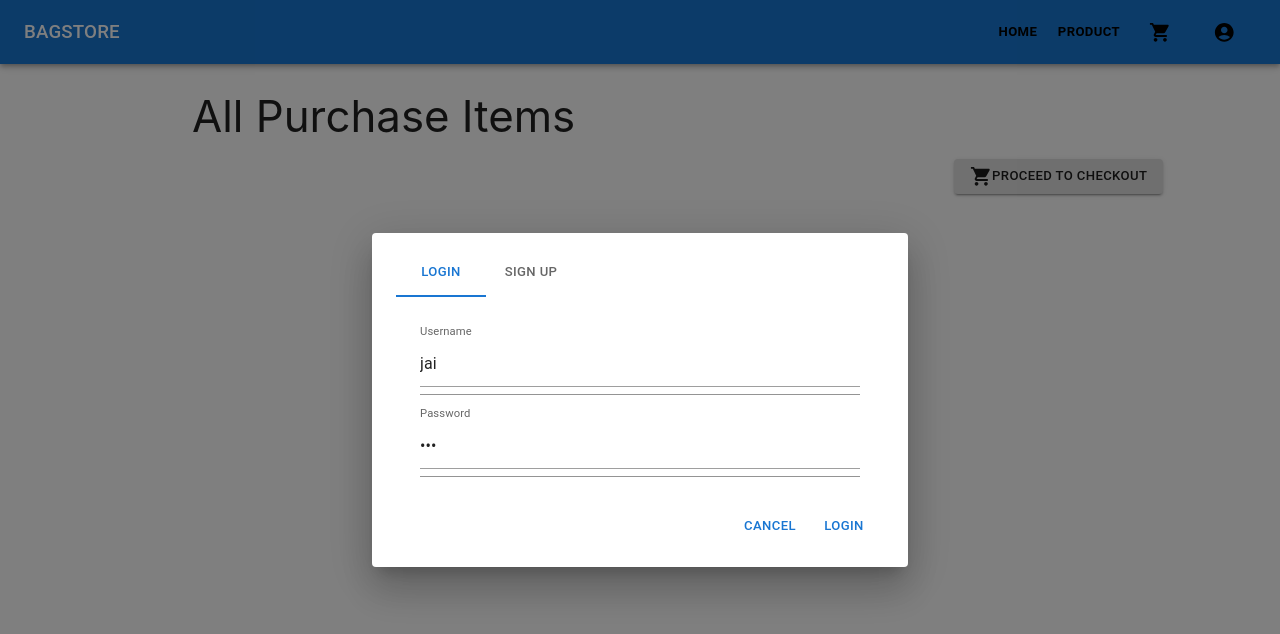
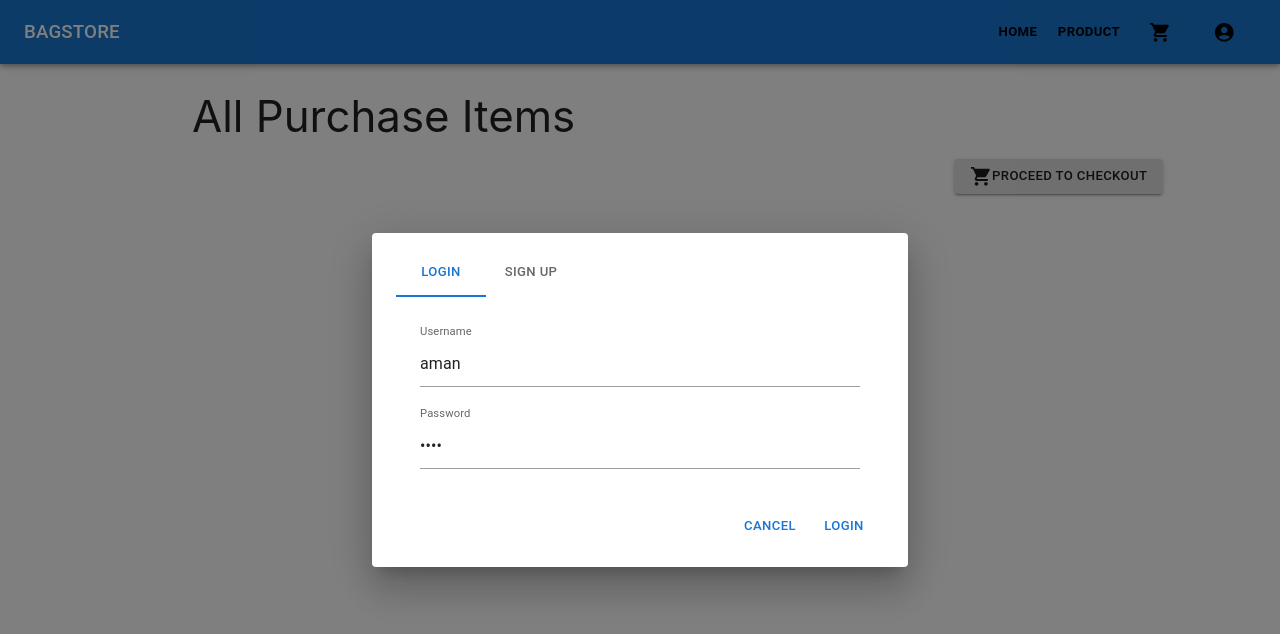
Before and after one commit to abhishekgupta0598/ecommerce-frontend, a React (Create React App) app: page /items in a window 1280 px wide. Both pictures are taken after a click on the button 1224 px from the left and 32 px from the top of the page. Shown: the top 634 px of the page. Built offline with nearby package versions, Linux system fonts and the light colour scheme.

Commit message:
added css

```diff
--- a/src/component/login.js
+++ b/src/component/login.js
@@ -12,14 +12,26 @@ import { closeForm, login } from "../redux/loginForm/action";
 import Stack from "@mui/material/Stack";
 import Snackbar from "@mui/material/Snackbar";
 import MuiAlert from "@mui/material/Alert";
+import { makeStyles } from "@material-ui/core/styles";
+const useStyles = makeStyles({
+  underline: {
+    "&&&:before": {
+      borderBottom: "none",
+    },
+    "&&:after": {
+      borderBottom: "none",
+    },
+  },
+});
 
 const Alert = React.forwardRef(function Alert(props, ref) {
   return <MuiAlert elevation={6} ref={ref} variant="filled" {...props} />;
 });
 
 export default function Login(props) {
-  const [username, setUsername] = useState("jai");
-  const [password, setPassword] = useState("jai");
+  const classes = useStyles();
+  const [username, setUsername] = useState("aman");
+  const [password, setPassword] = useState("aman");
   // const [message, setMessage] = useState("");
   const dispatch = useDispatch();
   const [open, setOpen] = React.useState(false);
@@ -79,6 +91,7 @@ export default function Login(props) {
           variant="standard"
           onChange={(e) => setUsername(e.target.value)}
           value={username}
+          InputProps={{ classes }}
         />
         <TextField
           margin="dense"
@@ -89,6 +102,7 @@ export default function Login(props) {
           variant="standard"
           onChange={(e) => setPassword(e.target.value)}
           value={password}
+          InputProps={{ classes }}
         />
       </DialogContent>
       <DialogActions>
--- a/src/component/signup.js
+++ b/src/component/signup.js
@@ -11,13 +11,24 @@ import Stack from "@mui/material/Stack";
 import Snackbar from "@mui/material/Snackbar";
 import MuiAlert from "@mui/material/Alert";
 import ApiService from "../Service/ApiService";
-// import AuthService from "../Service/AuthService";
+import { makeStyles } from "@material-ui/core/styles";
+const useStyles = makeStyles({
+  underline: {
+    "&&&:before": {
+      borderBottom: "none",
+    },
+    "&&:after": {
+      borderBottom: "none",
+    },
+  },
+});
 
 const Alert = React.forwardRef(function Alert(props, ref) {
   return <MuiAlert elevation={6} ref={ref} variant="filled" {...props} />;
 });
 
 export default function SignUp(props) {
+  const classes = useStyles();
   const [username, setUsername] = useState("");
   const [password, setPassword] = useState("");
   const [email, setEmail] = useState("");
@@ -84,6 +95,7 @@ export default function SignUp(props) {
           variant="standard"
           onChange={(e) => setUsername(e.target.value)}
           value={username}
+          InputProps={{ classes }}
         />
         <TextField
           margin="dense"
@@ -94,6 +106,7 @@ export default function SignUp(props) {
           variant="standard"
           onChange={(e) => setEmail(e.target.value)}
           value={email}
+          InputProps={{ classes }}
         />
         <TextField
           margin="dense"
@@ -104,6 +117,7 @@ export default function SignUp(props) {
           variant="standard"
           onChange={(e) => setMobileNumber(e.target.value)}
           value={mobile_no}
+          InputProps={{ classes }}
         />
         <TextField
           margin="dense"
@@ -114,6 +128,7 @@ export default function SignUp(props) {
           variant="standard"
           onChange={(e) => setPassword(e.target.value)}
           value={password}
+          InputProps={{ classes }}
         />
       </DialogContent>
       <DialogActions>
```
